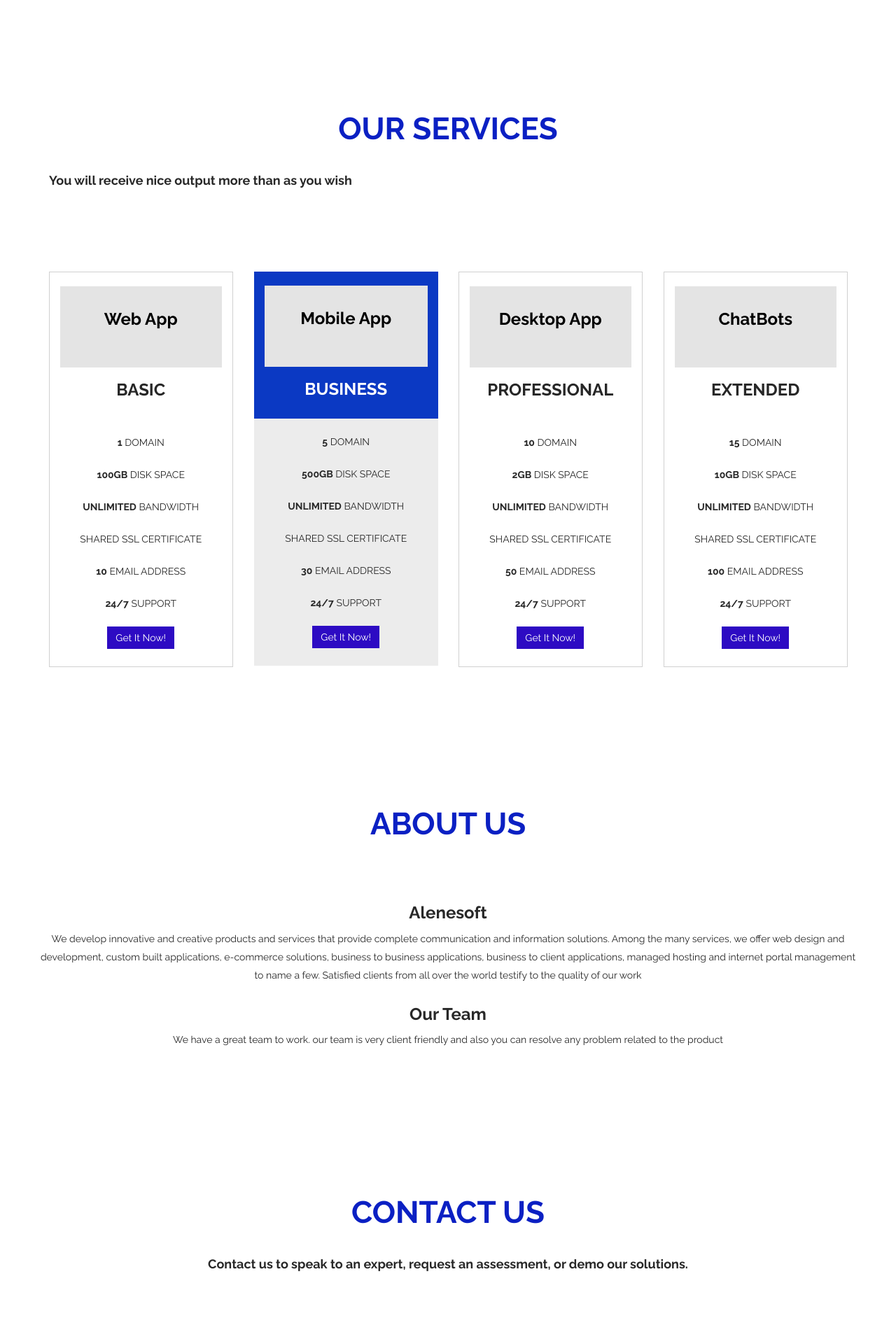
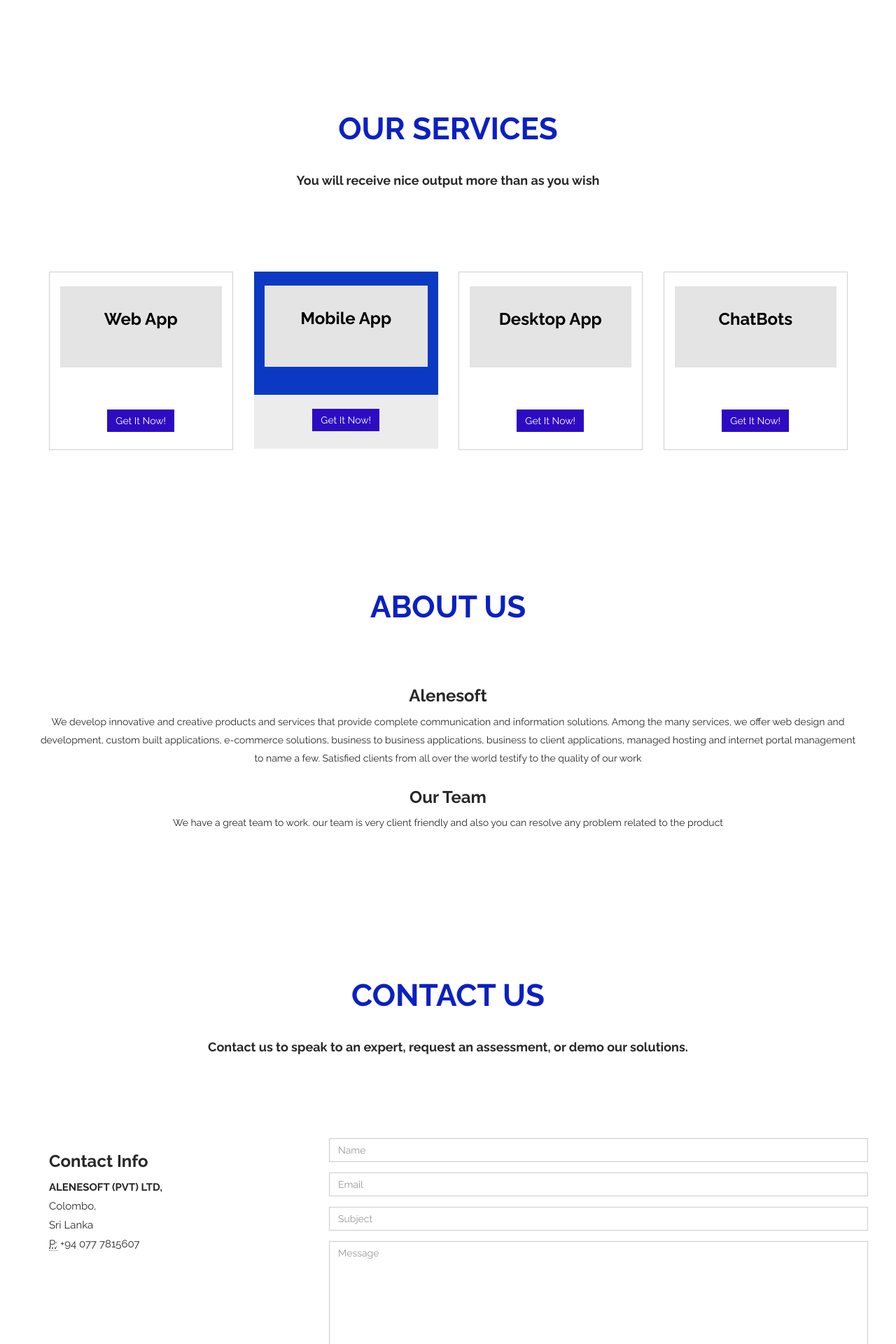
Before and after one commit to sajeewaml9930/sajeewaml9930.github.io, a PHP site: page / in a window 1280 px wide. Shown: the part 1573-3493 px from the top of the page at 70% size. Run offline with PHP 8.4, Linux system fonts and the light colour scheme.

Commit message:
Change packs

```diff
--- a/css/styles.css
+++ b/css/styles.css
@@ -718,7 +718,7 @@
   color: #fff;
 }
 #our-package h4{
-  text-align: centerb;
+  text-align: center;
 }
 #contact-us {
   padding: 100px 0 10px;
--- a/index.html
+++ b/index.html
@@ -427,14 +427,14 @@
                     <span class="price"> Web App </span>
                   </div>
 
-                  <div class="plan-name">Basic</div>
+                  <!-- <div class="plan-name">Basic</div> -->
                 </li>
-                <li><strong>1</strong> DOMAIN</li>
+                <!-- <li><strong>1</strong> DOMAIN</li>
                 <li><strong>100GB</strong> DISK SPACE</li>
                 <li><strong>UNLIMITED</strong> BANDWIDTH</li>
                 <li>SHARED SSL CERTIFICATE</li>
                 <li><strong>10</strong> EMAIL ADDRESS</li>
-                <li><strong>24/7</strong> SUPPORT</li>
+                <li><strong>24/7</strong> SUPPORT</li> -->
                 <li class="plan-purchase">
                   <a class="btn btn-primary" href="#contact-us">Get It Now!</a>
                 </li>
@@ -453,14 +453,14 @@
                     <span class="price"> Mobile App </span>
                   </div>
 
-                  <div class="plan-name">Business</div>
+                  <!-- <div class="plan-name">Business</div> -->
                 </li>
-                <li><strong>5</strong> DOMAIN</li>
+                <!-- <li><strong>5</strong> DOMAIN</li>
                 <li><strong>500GB</strong> DISK SPACE</li>
                 <li><strong>UNLIMITED</strong> BANDWIDTH</li>
                 <li>SHARED SSL CERTIFICATE</li>
                 <li><strong>30</strong> EMAIL ADDRESS</li>
-                <li><strong>24/7</strong> SUPPORT</li>
+                <li><strong>24/7</strong> SUPPORT</li> -->
                 <li class="plan-purchase">
                   <a class="btn btn-primary" href="#contact-us">Get It Now!</a>
                 </li>
@@ -479,14 +479,14 @@
                     <span class="price"> Desktop App </span>
                   </div>
 
-                  <div class="plan-name">Professional</div>
+                  <!-- <div class="plan-name">Professional</div> -->
                 </li>
-                <li><strong>10</strong> DOMAIN</li>
+                <!-- <li><strong>10</strong> DOMAIN</li>
                 <li><strong>2GB</strong> DISK SPACE</li>
                 <li><strong>UNLIMITED</strong> BANDWIDTH</li>
                 <li>SHARED SSL CERTIFICATE</li>
                 <li><strong>50</strong> EMAIL ADDRESS</li>
-                <li><strong>24/7</strong> SUPPORT</li>
+                <li><strong>24/7</strong> SUPPORT</li> -->
                 <li class="plan-purchase">
                   <a class="btn btn-primary" href="#contact-us">Get It Now!</a>
                 </li>
@@ -505,14 +505,14 @@
                     <span class="price"> ChatBots </span>
                   </div>
 
-                  <div class="plan-name">Extended</div>
+                  <!-- <div class="plan-name">Extended</div> -->
                 </li>
-                <li><strong>15</strong> DOMAIN</li>
+                <!-- <li><strong>15</strong> DOMAIN</li>
                 <li><strong>10GB</strong> DISK SPACE</li>
                 <li><strong>UNLIMITED</strong> BANDWIDTH</li>
                 <li>SHARED SSL CERTIFICATE</li>
                 <li><strong>100</strong> EMAIL ADDRESS</li>
-                <li><strong>24/7</strong> SUPPORT</li>
+                <li><strong>24/7</strong> SUPPORT</li> -->
                 <li class="plan-purchase">
                   <a class="btn btn-primary" href="#contact-us">Get It Now!</a>
                 </li>
@@ -576,10 +576,10 @@
                 <h3>Contact Info</h3>
 
                 <address>
-                  <strong>AleneSoft,</strong><br />
+                  <strong>ALENESOFT (PVT) LTD,</strong><br />
                   Colombo,<br />
                   Sri Lanka<br />
-                  <abbr title="Phone">P:</abbr> (123) 456-7890
+                  <abbr title="Phone">P:</abbr> +94 077 7815607
                 </address>
               </div>
             </div>
@@ -643,7 +643,7 @@
     <footer id="footer">
       <div class="container">
         <div class="row">
-          <div class="col-sm-6">&copy; 2022 AleneSoft.</div>
+          <div class="col-sm-6">&copy; 2022 ALENESOFT(PVT)LTD.</div>
           <div class="col-sm-6">
             <ul class="social-icons">
               <li>
```
